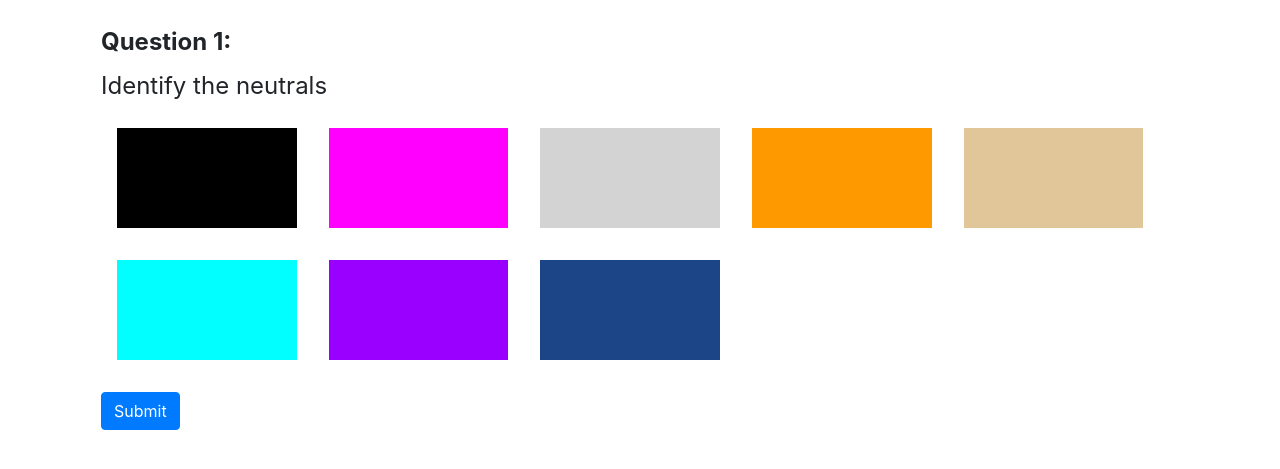
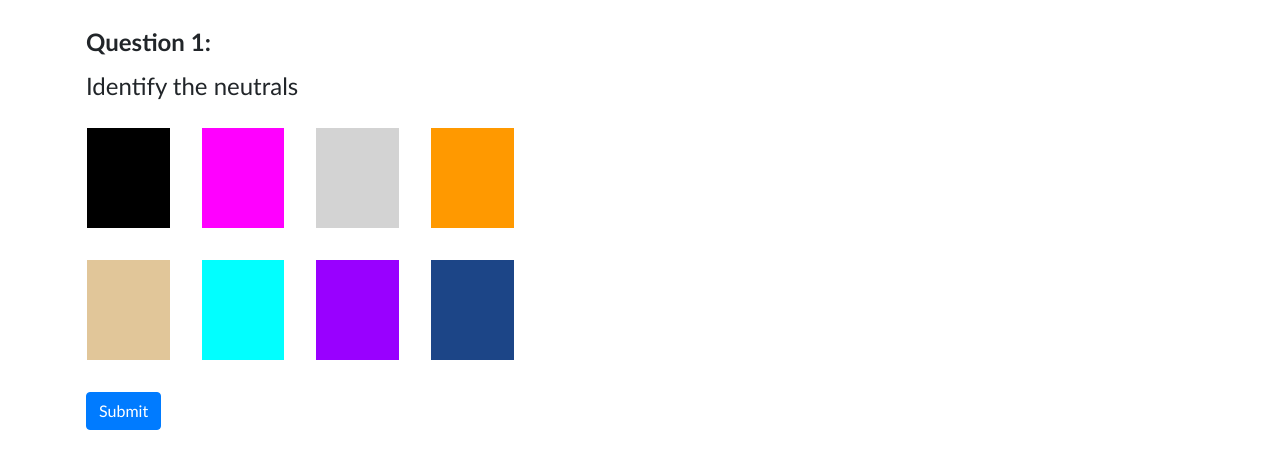
Before and after one commit to ldobrovic/ui-color-theory, a Flask app: page /quiz/1 in a window 1280 px wide. Shown: the part 56-525 px from the top of the page. Run offline with Flask 2, Linux system fonts and the light colour scheme; some libraries are stand-ins or nearby versions.

Commit message:
Quiz UI completed
implemented stick figure for outfit drag and drop. Moved stick figure to the side for convenience. Also made sure that text font on quiz.html matches learn.html

```diff
--- a/static/quiz.js
+++ b/static/quiz.js
@@ -128,9 +128,23 @@ function outfit_grid(images){
  }
 
  function makeOutfit(){
-    let clothes = $('<div class="col-3">')
-    let top = $(' <div class="row droppable my-1 px-1 " id="top">')
-    top.text('Drop your top here!')
+    let clothes = $('<div class="col-md-12 row stick_container">')
+    let top = $(' <div class=" col-md-12 parent " id="top">')
+    top.append(' <div class="torso">')
+    top.append(' <div class="leftarm">')
+    top.append(' <div class="rightarm">')
+
+    let bottom = $(' <div class="col-md-12  parent" id="bottom">')
+    bottom.append(' <div class="leftleg">')
+    bottom.append(' <div class="rightleg">')
+
+    head = $(' <div class=" col-md-12 ">')
+    head.append(' <div class="head">')
+
+    clothes.append(head)
+    clothes.append(top)
+    clothes.append(bottom)
+    // top.text('Drop your top here!')
     top.droppable({
         drop: function(event, ui){
 
@@ -139,7 +153,10 @@ function outfit_grid(images){
             outfit_grid(data.images)
             drag.removeAttr("style");
             top.text('')
-            top.append(drag)
+            // top.append(' <div class="torso">')
+            // top.append(' <div class="leftarm">')
+            // top.append(' <div class="rightarm">')
+            top.append(drag).attr("class", "topp")
             if(!submission.includes(drag.attr('alt'))){
                 submission[0]=drag.attr('alt');
             }
@@ -147,8 +164,8 @@ function outfit_grid(images){
         },
         accept: '.top'
     })
-    let bottom = $(' <div class="row droppable my-1 px-1 " id="bottom">')
-    bottom.text('Drop your bottom here!')
+
+    // bottom.text('Drop your bottom here!')
 
     bottom.droppable({
         drop: function(event, ui){
@@ -157,7 +174,8 @@ function outfit_grid(images){
             outfit_grid(data.images)
             drag.removeAttr("style");
             bottom.text("")
-            bottom.append(drag)
+
+            bottom.append(drag).attr("class", "pants")
             if(!submission.includes(drag.attr('alt'))){
                 submission[1]=drag.attr('alt');
             }
@@ -166,18 +184,18 @@ function outfit_grid(images){
         },
         accept: '.bottom'
     })
-    let accesory = $('<div class="col-3 droppable m-1 " id="accesory">')
-    accesory.text('Drop your accesory here!')
+    let accessory = $('<div class="col-md-3 text-font accessory-spacing" id="accessory">')
+    accessory.text('Drop your accessory here!')
 
-    accesory.droppable({
+    accessory.droppable({
         drop: function(event, ui){
             let drag = ui.draggable
             $('#color-grid').empty()
             outfit_grid(data.images)
             drag.removeAttr("style");
-            accesory.text("")
+            accessory.text("")
 
-            accesory.append(drag)
+            accessory.append(drag)
             if(!submission.includes(drag.attr('alt'))){
                 submission[2]=drag.attr('alt');
             }
@@ -185,11 +203,13 @@ function outfit_grid(images){
         },
         accept: '.accesory'
     })
-    clothes.append(top)
-    clothes.append(bottom)
+
+
+
 
     $('#drop-grid').append(clothes)
-    $('#drop-grid').append(accesory)
+    // $('#drop-grid').append(clothes).attr("class", "disinlineblck")
+    $('#drop-grid').append(accessory)
 
  }
 
@@ -285,7 +305,7 @@ function img_grid(images){
         color_grid(data.images)
         $('#submit').click(function(e){
             let correct = showCorrectGrid()
-            let ans = $('<div class="col-12 feedback">')
+            let ans = $('<div class="col-12 text-font feedback">')
             if(checkColorAnswers()){
                 ans.text('Good Job! You got all correct.')
                 save_answers(submission,1)
@@ -299,7 +319,7 @@ function img_grid(images){
             }
            $('#color-grid').append(ans)
            $('#submit').remove()
-           let nextQ =  $('<a href="/quiz/'+next+'" class="btn btn-primary mx-1">')
+           let nextQ =  $('<a href="/quiz/'+next+'" class="btn text-font btn-primary mx-1">')
            nextQ.text('Next Question')
            $('.quiz-buttons').append(nextQ)
         })
@@ -308,7 +328,7 @@ function img_grid(images){
         color_grid(data.images)
         $('#submit').click(function(e){
             let correct = showCorrectGrid()
-            let ans = $('<div class="col-12 feedback">')
+            let ans = $('<div class="col-12 text-font feedback">')
             if(checkColorAnswers()&&correct==2){
                 ans.text('Good Job! You got all correct.')
                 save_answers(submission,1)
@@ -322,7 +342,7 @@ function img_grid(images){
 
            $('#color-grid').append(ans)
            $('#submit').remove()
-           let nextQ =  $('<a href="/quiz/'+next+'" class="btn btn-primary mx-1">')
+           let nextQ =  $('<a href="/quiz/'+next+'" class="btn text-font btn-primary mx-1">')
            nextQ.text('Next Question')
            $('.quiz-buttons').append(nextQ)
         })
@@ -334,10 +354,10 @@ function img_grid(images){
         makeOutfit()
         $('#submit').click(function(e){
             $('.feedback').remove()
-            let ans = $('<div class="col-12 feedback">')
+            let ans = $('<div class="col-12 text-font feedback">')
             if (submission.length<2){
                 ans.text('Please make your outfit!')
-                $('#drop-grid').append(ans)
+                $('#quiz-feedback').append(ans)
             } else {
                 let colors = checkOutfit(data.answer,next)
 
@@ -361,9 +381,9 @@ function img_grid(images){
                     }
 
                 }
-               $('#drop-grid').append(ans)
+               $('#quiz-feedback').append(ans)
                $('#submit').remove()
-               let nextQ =  $('<a href="/quiz/'+next+'" class="btn btn-primary mx-1">')
+               let nextQ =  $('<a href="/quiz/'+next+'" class="btn text-font btn-primary mx-1">')
                nextQ.text('Next Question')
                $('.quiz-buttons').append(nextQ)
             $('.draggable').draggable( "disable" )
@@ -375,21 +395,21 @@ function img_grid(images){
     } else {
         img_grid(data.images)
         $('#submit').click(function(e){
-            let ans = $('<div class="col-12 feedback">')
+            let ans = $('<div class="col-12 text-font feedback">')
             if(submission.length==0){
                 ans.text("Please choose an outfit")
             } else {
                 $('.feedback').remove()
                 ans.text("Correct! Any outfit you like is best :)")
                 $('#submit').remove()
-                let nextQ =  $('<a href="/quiz/'+next+'" class="btn btn-primary mx-1">')
-                nextQ.text('Next Question')
+                let nextQ =  $('<a href="/quiz/'+next+'" class="btn text-font btn-primary mx-1">')
+                nextQ.text('Complete Quiz')
                 $('.quiz-buttons').append(nextQ)
                 save_answers(submission,1)
             }
             $(".block-border").addClass('correct-border')
             $('img').off('click');
-            $('#drop-grid').append(ans)
+            $('#quiz-feedback').append(ans)
 
         })
 
--- a/templates/quiz.html
+++ b/templates/quiz.html
@@ -1,6 +1,4 @@
-{% extends "layout.html" %}
-
-{% block content %}
+{% extends "layout.html" %} {% block content %}
 
 <script>
   let data = {{data|tojson}} // ONLY question being asked
@@ -8,75 +6,54 @@
 </script>
 <script src="../static/quiz.js"></script>
 
-
-<div class="quiz-container align-items-center">
+<div class="quiz-container align-items-center row">
   {% if next == 1 or next == 7%}
   <div class="col">
-    <div class=" quiz-header text-center my-4" >
-            {{data.text}}
-    </div>
+    <div class="quiz-header text-font text-center my-4">{{data.text}}</div>
     {% if next == 7%}
-    <div class=" quiz-header text-center my-4" id="overall" >
-
-    </div>
+    <div class="quiz-header text-font text-center my-4" id="overall"></div>
 
     {%endif%}
-    <div class="quiz-buttons text-center ">
+    <div class="quiz-buttons text-center">
       {% if next == 7%}
-        <a href="/quiz/{{next}}" class="btn btn-primary">Redo Quiz</a>
+      <a href="/quiz/{{next}}" class="btn text-font btn-primary">Redo Quiz</a>
       {%else%}
-        <a href="/quiz/{{next}}" class="btn btn-primary">Start Quiz</a>
+      <a href="/quiz/{{next}}" class="btn text-font btn-primary">Start Quiz</a>
       {%endif%}
-        <a href="/" class="btn btn-secondary">Home </a>
-
+      <a href="/" class="btn text-font btn-secondary">Home </a>
     </div>
   </div>
   {% else %}
   <div class="col">
     <div class="row d-block">
-            <div class="quiz-header my-2 font-weight-bold" >
+      <div class="quiz-header my-2 text-font font-weight-bold">
         Question {{data.id}}:
       </div>
 
-            <div  class="quiz-header my-2 ">
-            {{data.text}}
+      <div class="quiz-header text-font my-2">{{data.text}}</div>
     </div>
 
+    <div class="row">
+      <div class="row" id="color-grid"></div>
+      {% if next>3 %}
+      <div class="row" id="drop-grid"></div>
+      {%endif%}
     </div>
-
-
-
-        <div class="row" id="color-grid">
-
-
-
-
-        </div>
-        {% if next>2 %}
-         <div class="row mt-4 " id="drop-grid">
-
-
-         </div>
-        {%endif%}
-
-
-
-        <div class="row quiz-buttons my-3">
-
+    <div class="row">
+      <div class="quiz-buttons my-3">
         {% if next == 7 %}
 
-            <a href="/" class="btn btn-secondary">Home</a>
-            <a href="/learn/0" class="btn btn-secondary">Redo lesson</a>
-            <a href="/quiz/0" class="btn btn-secondary">Redo quiz</a>
+        <a href="/" class="btn text-font btn-secondary">Home</a>
+        <a href="/learn/0" class="btn text-font btn-secondary">Redo lesson</a>
+        <a href="/quiz/0" class="btn text-font btn-secondary">Redo quiz</a>
         {% elif next!=1 %}
-            <button id="submit" class="btn btn-primary">Submit</button>
+        <button id="submit" class="btn text-font btn-primary">Submit</button>
 
-            {% endif %}
-    {% endif %}
+        {% endif %} {% endif %}
+      </div>
+      <div class="disinlineblck" id="quiz-feedback"></div>
+    </div>
   </div>
 </div>
 
-
-</div>
-
 {% endblock %}
```
Also changed, not shown: static/main.css (+124 -25 lines). Lines whose indentation alone changed are shown as unchanged.
